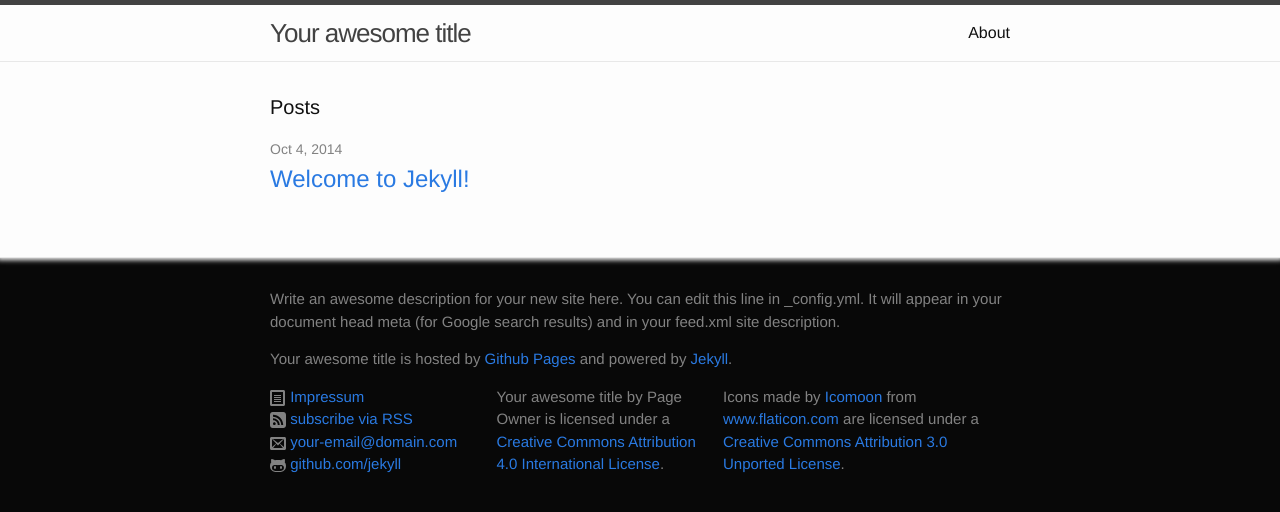
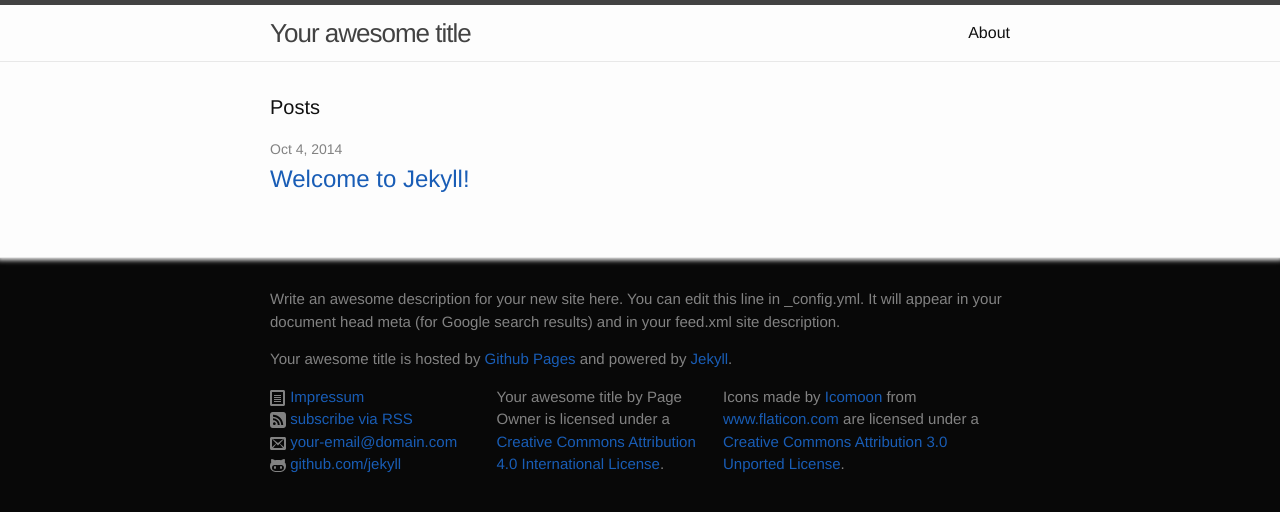
Before and after one commit to stefandollase/game-of-life-js, a Jekyll site: the page built from index.html, in a window 1280 px wide. Shown: the top 512 px of the page. Built offline with Jekyll 4.4.1, drawn with Linux system fonts in a browser that asks for light colours.

Commit message:
unified link color

```diff
--- a/_sass/_base.scss
+++ b/_sass/_base.scss
@@ -92,12 +92,7 @@ a {
     color: $brand-color;
     text-decoration: none;
 
-    &:visited {
-        color: darken($brand-color, 15%);
-    }
-
     &:hover {
-        color: $text-color;
         text-decoration: underline;
     }
 }
--- a/css/main.scss
+++ b/css/main.scss
@@ -15,7 +15,7 @@ $spacing-unit:     30px;
 
 $text-color:       #111;
 $background-color: #fdfdfd;
-$brand-color:      #2a7ae2;
+$brand-color:      darken(#2a7ae2, 12%);
 
 $grey-color:       #828282;
 $grey-color-light: lighten($grey-color, 40%);
```
